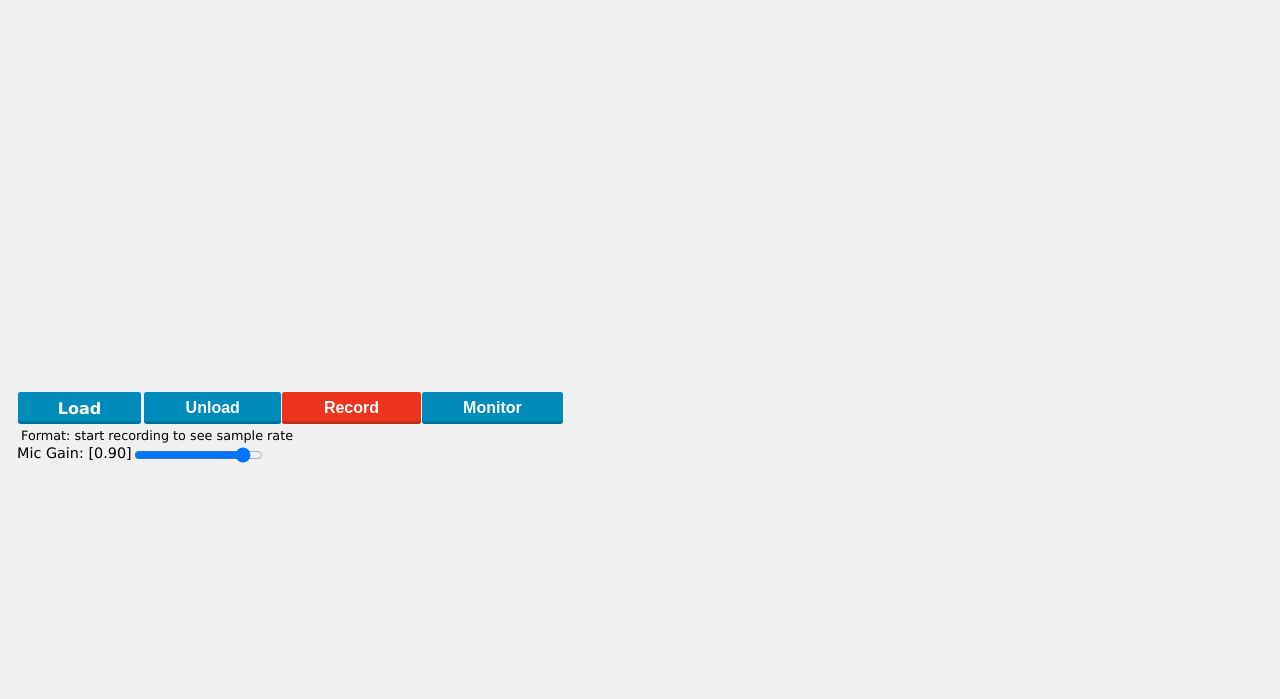
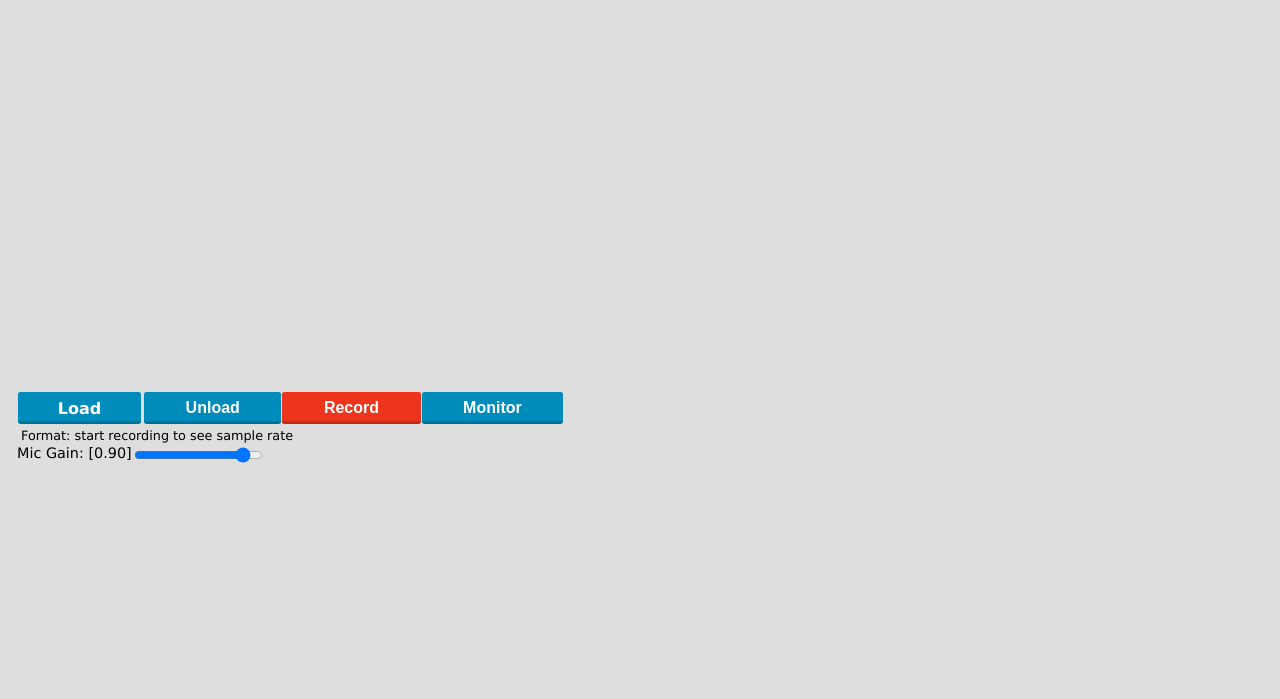
Before and after one commit to project-developers/SyncRec, a plain HTML site: page index.html in a window 1280 px wide. Shown: the part 101-800 px from the top of the page. Drawn offline with Linux system fonts and the light colour scheme.

Commit message:
Update style.css

```diff
--- a/css/style.css
+++ b/css/style.css
@@ -16,7 +16,7 @@
 html {
   font-family: "Lucida Sans", sans-serif;
   font-size: 100%;
-  background-color: rgba(240,240,240);
+  background-color: rgba(222,222,222);
 }
 
 p {
```
